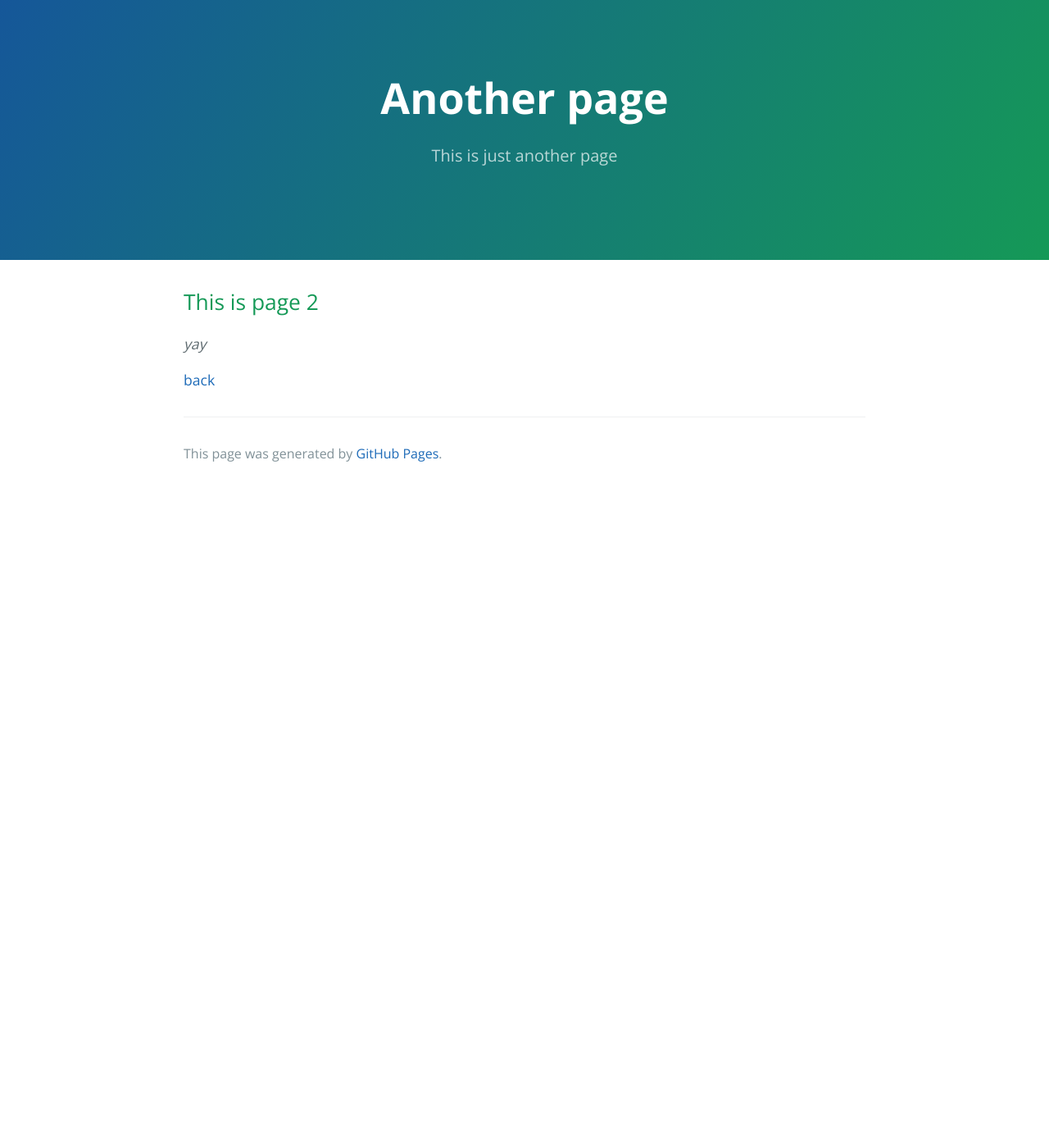
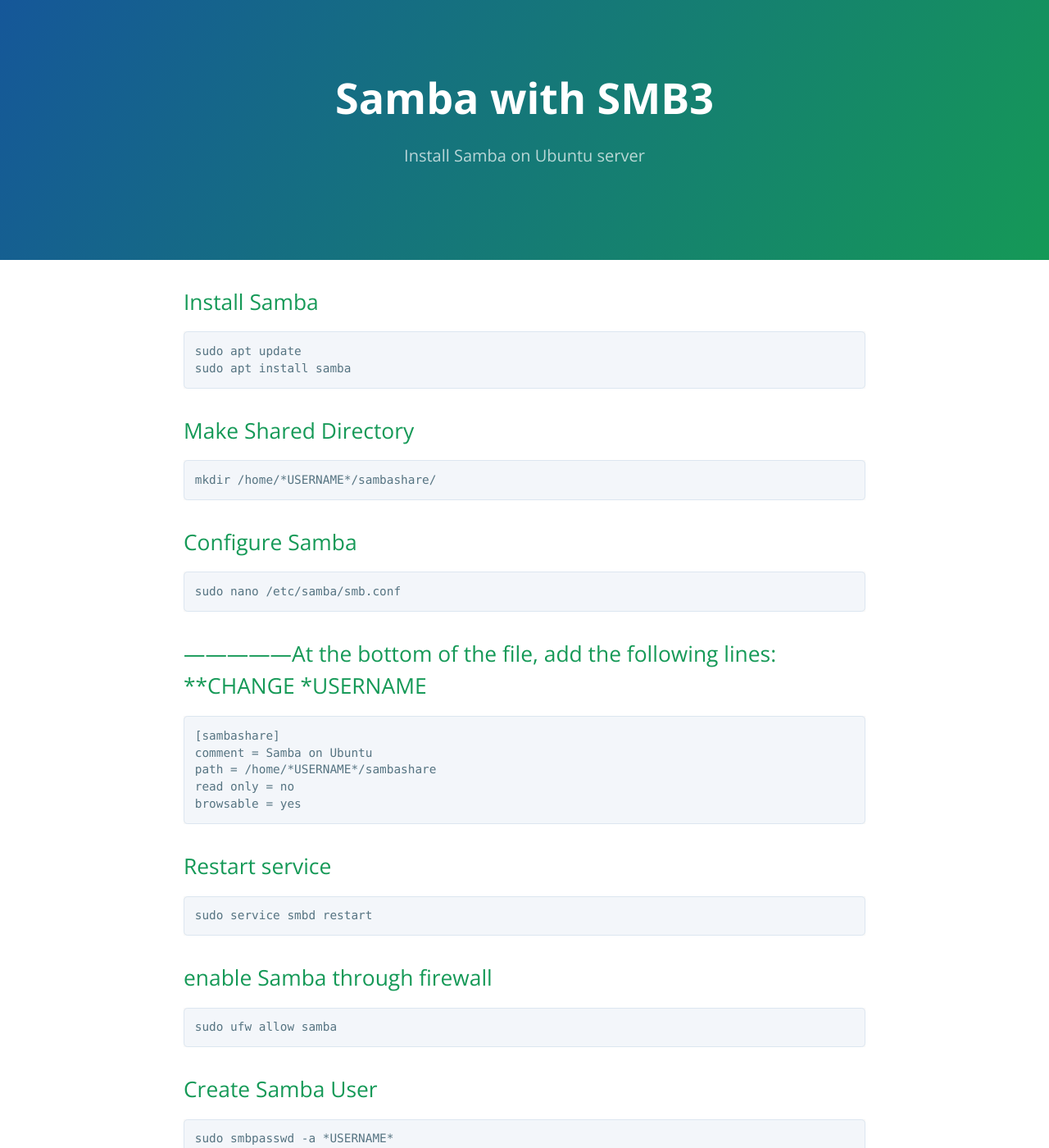
Before and after one commit to Spiralman1/spiralman1.github.io, a Jekyll site: the page built from another-page2.md, in a window 1280 px wide and 1400 px high. Shown: the whole window at 82% size. Built offline with Jekyll 4.4.1, drawn with Linux system fonts in a browser that asks for light colours; some of the changed text lies outside the part shown.

Commit message:
Update another-page2.md

```diff
--- a/another-page2.md
+++ b/another-page2.md
@@ -1,11 +1,41 @@
 ---
 layout: default
-title: Another page
-description: This is just another page
+title: Samba with SMB3
+description: Install Samba on Ubuntu server
 ---
 
-## This is page 2
+## Install Samba
+	sudo apt update
+	sudo apt install samba
 
-_yay_
+## Make Shared Directory
+	mkdir /home/*USERNAME*/sambashare/
+
+## Configure Samba
+	sudo nano /etc/samba/smb.conf
+
+## ---------------At the bottom of the file, add the following lines:	**CHANGE *USERNAME
+
+
+	[sambashare]
+    comment = Samba on Ubuntu
+    path = /home/*USERNAME*/sambashare
+    read only = no
+    browsable = yes
+
+## Restart service
+
+	sudo service smbd restart
+
+## enable Samba through firewall
+	sudo ufw allow samba
+
+## Create Samba User
+	sudo smbpasswd -a *USERNAME*
+
+## Enable SMB3 Protocol
+	protocol = SMB3
+
+
 
 [back](./)
```
